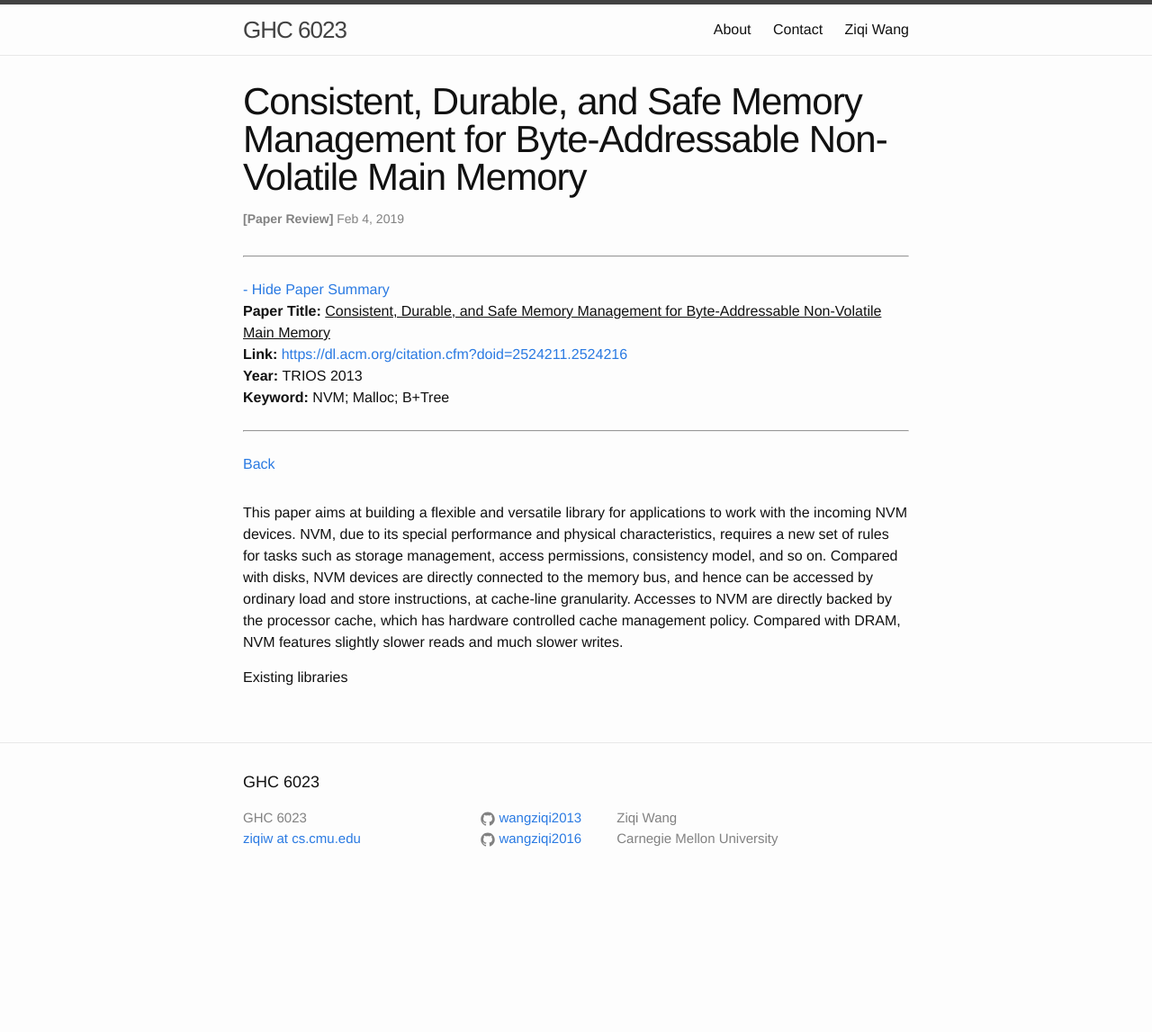
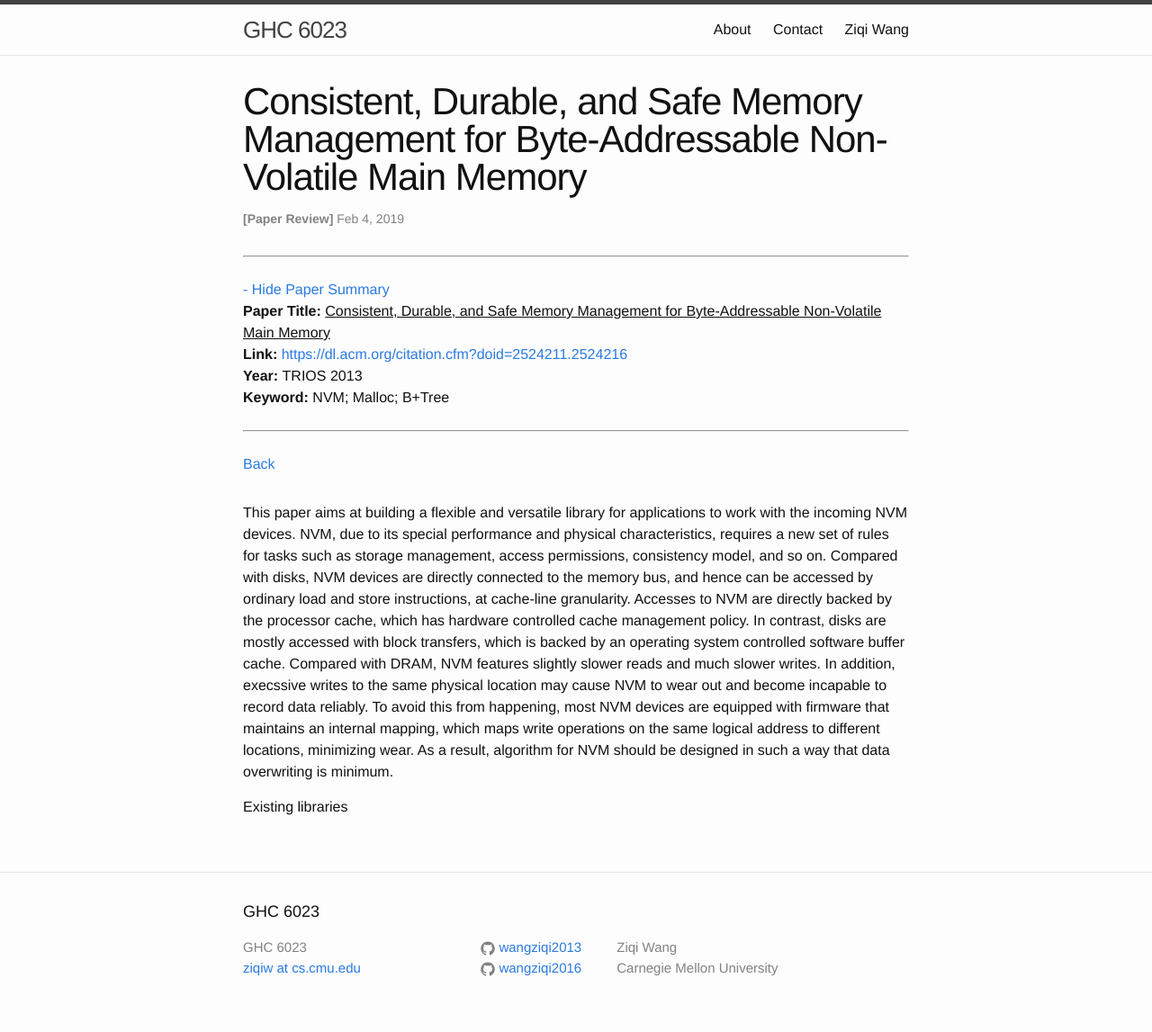
Before and after one commit to wangziqi2013/wangziqi2013.github.io, a Jekyll site: the page built from _posts/2019-02-04-consistent-durable-and-safe.markdown, in a window 1280 px wide. Shown: the whole page at 90% size. Built offline with Jekyll 4.4.1, drawn with Linux system fonts in a browser that asks for light colours; before the commit the page ends 1003 px from its top, so only the background shows below that.

Commit message:
Finish first paragraph

```diff
--- a/_posts/2019-02-04-consistent-durable-and-safe.markdown
+++ b/_posts/2019-02-04-consistent-durable-and-safe.markdown
@@ -18,6 +18,11 @@ NVM, due to its special performance and physical characteristics, requires a new
 storage management, access permissions, consistency model, and so on. Compared with disks, NVM devices are directly
 connected to the memory bus, and hence can be accessed by ordinary load and store instructions, at cache-line granularity.
 Accesses to NVM are directly backed by the processor cache, which has hardware controlled cache management policy.
-Compared with DRAM, NVM features slightly slower reads and much slower writes.
+In contrast, disks are mostly accessed with block transfers, which is backed by an operating system controlled
+software buffer cache. Compared with DRAM, NVM features slightly slower reads and much slower writes. In addition,
+execssive writes to the same physical location may cause NVM to wear out and become incapable to record data reliably.
+To avoid this from happening, most NVM devices are equipped with firmware that maintains an internal mapping, which maps
+write operations on the same logical address to different locations, minimizing wear. As a result, algorithm for NVM
+should be designed in such a way that data overwriting is minimum.
 
 Existing libraries
```
